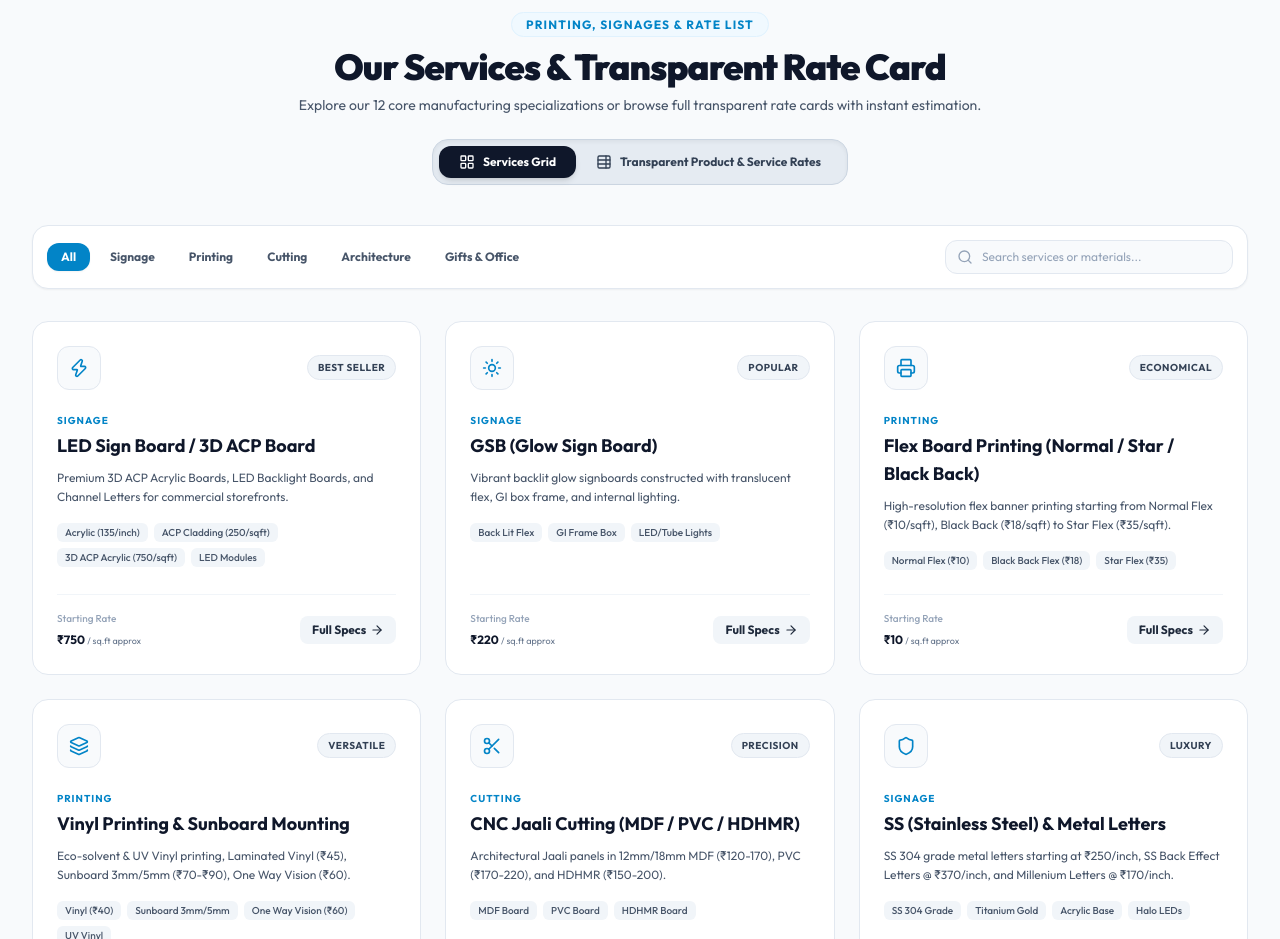
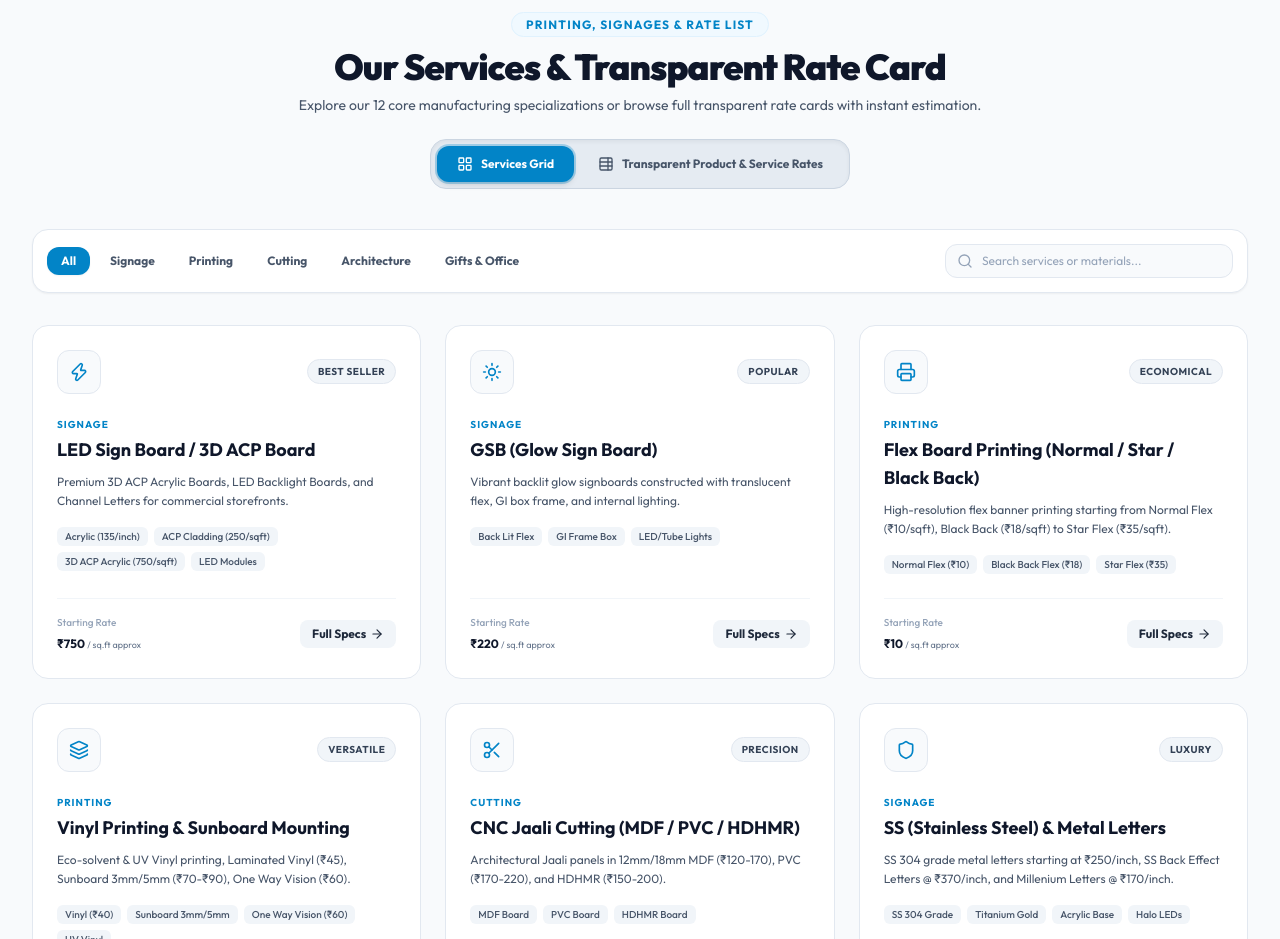
Before and after one commit to katrine-daniel/PRINT-N-CRAFT, a React (Vite) app: page / in a window 1280 px wide. Shown: the part 2380-3319 px from the top of the page. Built offline with nearby package versions, Linux system fonts and the light colour scheme.

Commit message:
Thematic colors on Services/Rates toggle tabs

```diff
--- a/src/components/ServicesGrid.jsx
+++ b/src/components/ServicesGrid.jsx
@@ -54,13 +54,13 @@ export default function ServicesGrid({ onSelectService, onOpenEstimate }) {
           </p>
 
           {/* View Toggle Tabs */}
-          <div className="inline-flex items-center bg-slate-200/80 p-1.5 rounded-2xl mt-6 border border-slate-300 shadow-inner">
+          <div className="inline-flex items-center bg-slate-200/80 p-1.5 rounded-2xl mt-6 border border-slate-300 shadow-inner gap-1">
             <button
               onClick={() => setViewMode('grid')}
-              className={`flex items-center space-x-2 px-5 py-2 rounded-xl text-xs font-bold transition-all ${
+              className={`flex items-center space-x-2 px-5 py-2.5 rounded-xl text-xs font-bold transition-all ${
                 viewMode === 'grid'
-                  ? 'bg-slate-900 text-white shadow-md'
-                  : 'text-slate-700 hover:text-slate-900'
+                  ? 'bg-brand-cyan text-white shadow-md ring-2 ring-brand-cyan/30'
+                  : 'text-slate-600 hover:text-brand-cyan hover:bg-sky-50'
               }`}
             >
               <LayoutGrid className="w-4 h-4" />
@@ -68,10 +68,10 @@ export default function ServicesGrid({ onSelectService, onOpenEstimate }) {
             </button>
             <button
               onClick={() => setViewMode('rates')}
-              className={`flex items-center space-x-2 px-5 py-2 rounded-xl text-xs font-bold transition-all ${
+              className={`flex items-center space-x-2 px-5 py-2.5 rounded-xl text-xs font-bold transition-all ${
                 viewMode === 'rates'
-                  ? 'bg-slate-900 text-white shadow-md'
-                  : 'text-slate-700 hover:text-slate-900'
+                  ? 'bg-brand-magenta text-white shadow-md ring-2 ring-brand-magenta/30'
+                  : 'text-slate-600 hover:text-brand-magenta hover:bg-rose-50'
               }`}
             >
               <TableProperties className="w-4 h-4" />
```
Also changed, not shown: 1 other file (tests, documents, lock files or other folders).
